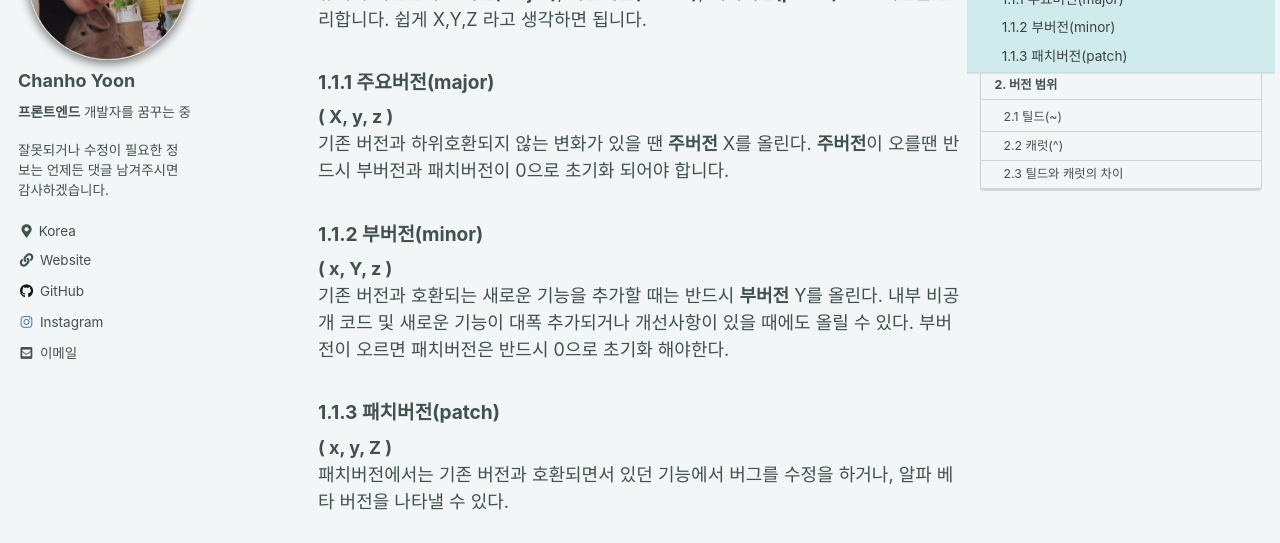
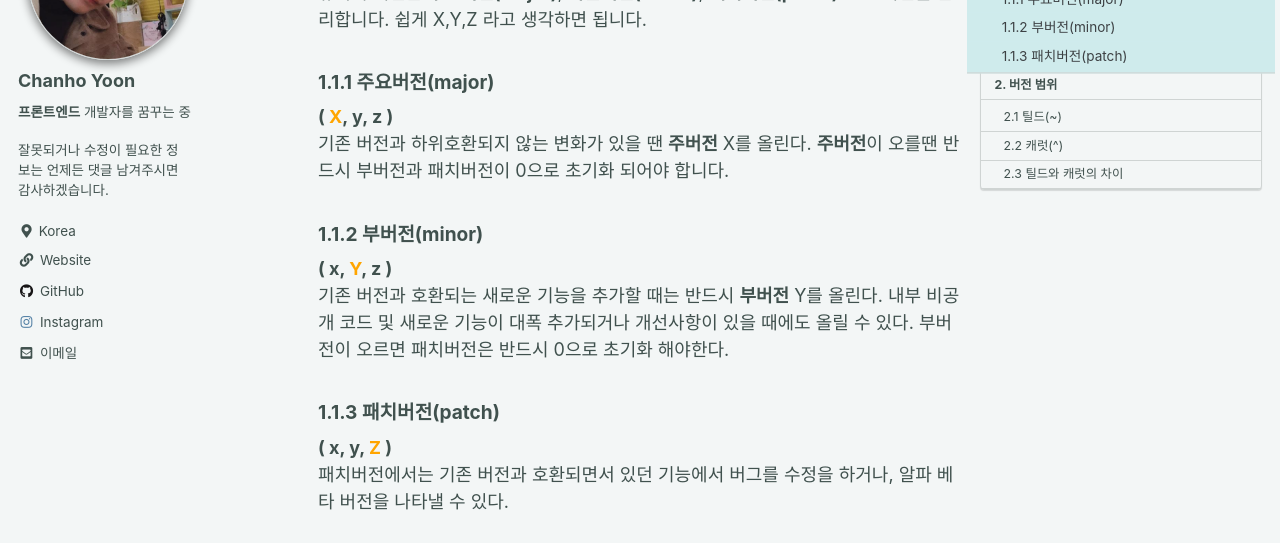
Before and after one commit to chanho-Yoon/chanho-Yoon.github.io, a Jekyll site: the page built from _posts/2020-11-05-nodejs-semanticversion.md, in a window 1280 px wide and 900 px high, scrolled down 306 px. Shown: the part 154-697 px from the top of the window. Built offline with Jekyll 4.4.1, drawn with Linux system fonts in a browser that asks for light colours; cached includes are drawn as plain includes; comment, search, counter and statistics services are not loaded.

Commit message:
강조해야할 부분 글자색 수정

```diff
--- a/_posts/2020-11-05-nodejs-semanticversion.md
+++ b/_posts/2020-11-05-nodejs-semanticversion.md
@@ -20,16 +20,16 @@ node.js npm을 사용하면서 버전관리에 대해 깊이는 아니더라도
 
 #### 1.1.1 주요버전(major)
 
-**( X, y, z )** <br>
+**( <span style="color:orange">X</span>, y, z )** <br>
 기존 버전과 하위호환되지 않는 변화가 있을 땐 **주버전** X를 올린다. **주버전**이 오를땐 반드시 부버전과 패치버전이 0으로 초기화 되어야 합니다.
 
 #### 1.1.2 부버전(minor)
-**( x, Y, z )** <br>
+**( x, <span style="color:orange">Y</span>, z )** <br>
 기존 버전과 호환되는 새로운 기능을 추가할 때는 반드시 **부버전** Y를 올린다. 내부 비공개 코드 및 새로운 기능이 대폭 추가되거나
 개선사항이 있을 때에도 올릴 수 있다. 부버전이 오르면 패치버전은 반드시 0으로 초기화 해야한다.
 
 #### 1.1.3 패치버전(patch)
-**( x, y, Z )** <br>
+**( x, y, <span style="color:orange">Z</span> )** <br>
 패치버전에서는 기존 버전과 호환되면서 있던 기능에서 버그를 수정을 하거나, 알파 베타 버전을 나타낼 수 있다.
 
 ## 2. 버전 범위
```
